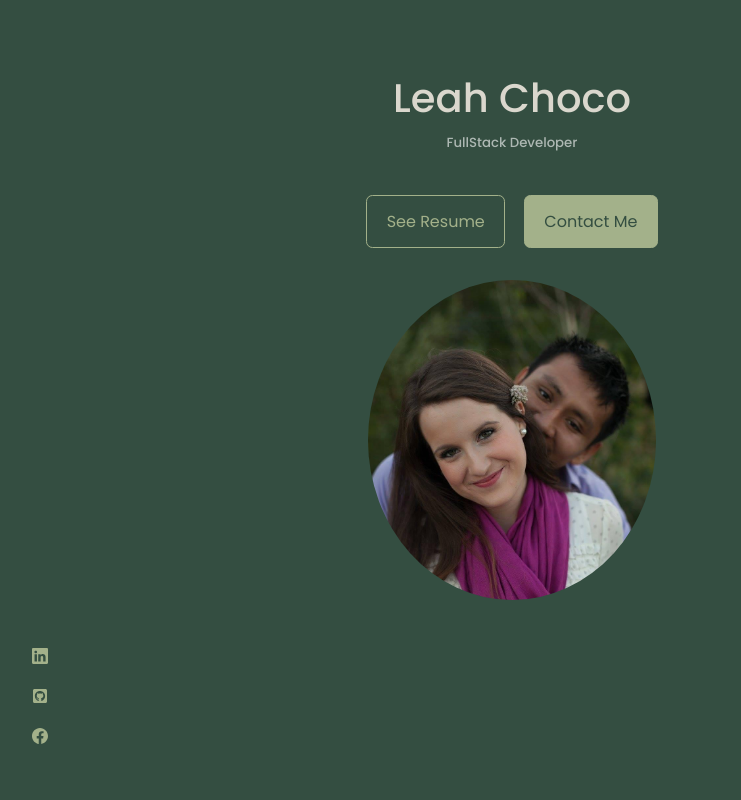
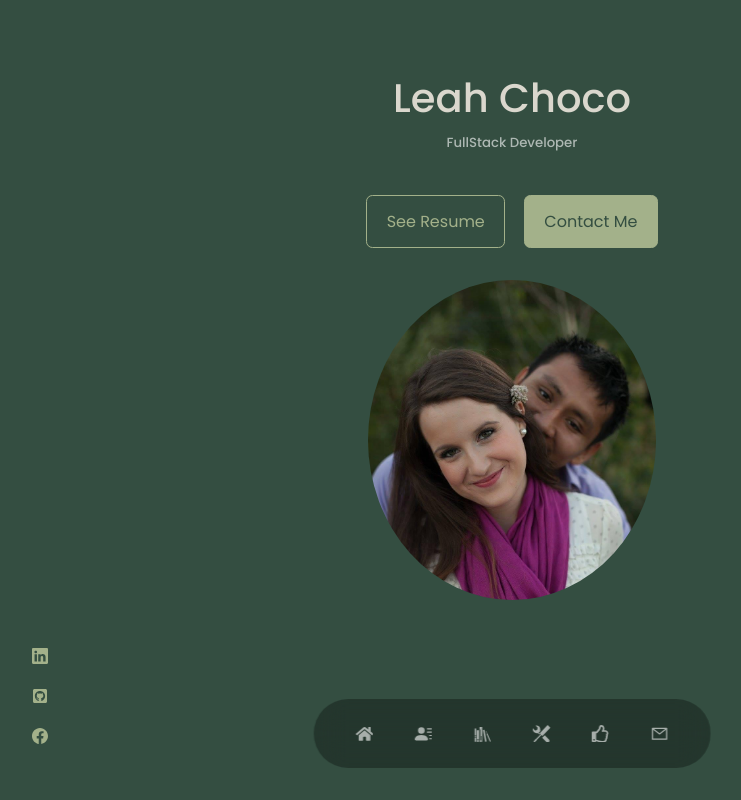
Before and after one commit to leah-choco/Portfolio, a React (Create React App) app: page / in a window 1280 px wide. Shown: the top 800 px of the page, without its empty margins (128-869 px from the left). Built offline with nearby package versions, Linux system fonts and the light colour scheme.

Commit message:
Styling my floating navbar

```diff
--- a/src/components/Nav/Nav.jsx
+++ b/src/components/Nav/Nav.jsx
@@ -7,15 +7,19 @@ import{FaRegThumbsUp} from 'react-icons/fa';
 import{AiOutlineMail} from 'react-icons/ai';
 import './nav.css';
 
+import{useState} from 'react';
+
 const Nav = () => {
+  const [activeNav, setActiveNav] = useState('')
+
   return (
     <nav>
-      <a href="#"><FaHome /></a>
-      <a href="#about"><BsFillPersonLinesFill /></a>
-      <a href="#experience"><GiBookshelf /></a>
-      <a href="#projects"><GoTools /></a>
-      <a href="#recommendations"><FaRegThumbsUp /></a>
-      <a href="#contact"><AiOutlineMail /></a>
+      <a href="#" onClick ={() => setActiveNav('#')} className={activeNav === "#" ? 'active' : ''}><FaHome /></a>
+      <a href="#about" onClick ={() => setActiveNav('#about')} className={activeNav === "#about" ? 'active' : ''}><BsFillPersonLinesFill /></a>
+      <a href="#experience" onClick ={() => setActiveNav('#experience')} className={activeNav === "#experience" ? 'active' : ''}><GiBookshelf /></a>
+      <a href="#projects" onClick ={() => setActiveNav('#projects')} className={activeNav === "#projects" ? 'active' : ''}><GoTools /></a>
+      <a href="#recommendations" onClick ={() => setActiveNav('#recommendations')} className={activeNav === "#recommendations" ? 'active' : ''}><FaRegThumbsUp /></a>
+      <a href="#contact" onClick ={() => setActiveNav('#contact')} className={activeNav === "#contact" ? 'active' : ''}><AiOutlineMail /></a>
     </nav>
   )
 }
--- a/src/components/Nav/nav.css
+++ b/src/components/Nav/nav.css
@@ -0,0 +1,33 @@
+nav {
+    background: rgba(0,0,0,0.3);
+    width: max-content;
+    display: block;
+    padding: 0.7rem 1.7rem;
+    z-index: 2;
+    position: fixed;
+    left: 50%;
+    transform: translateX(-50%);
+    bottom: 2rem;
+    display: flex;
+    gap: 0.8rem;
+    border-radius: 3rem;
+    backdrop-filter: blur(15px);
+
+}
+
+nav a{
+    background: transparent;
+    padding: 0.9rem;
+    border-radius: 15%;
+    display: flex;
+    font-size: 1.1rem;
+    color: rgba(255, 255, 255, 0.6);
+}
+
+nav a:hover {
+    background: rgba(0,0,0,0.4);
+}
+
+nav a.active{
+    background: var(--color-bg);
+}
```
